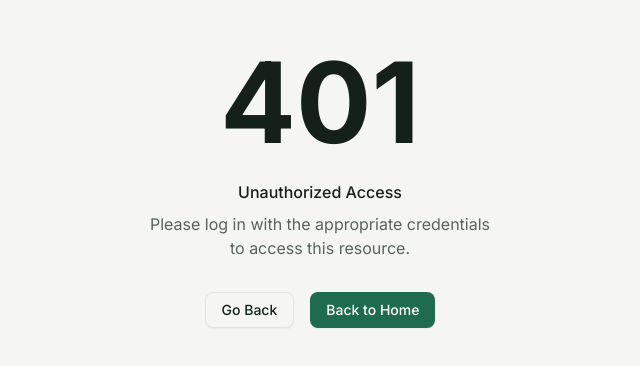
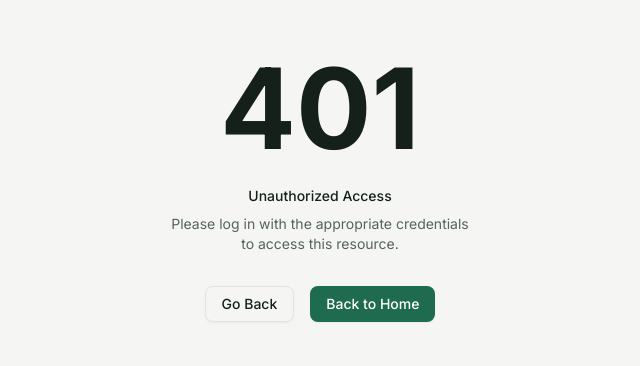
Before and after one commit to albaihaqii/nutrify, a React (Vite) app in the folder frontend/: page /401 in a window 1280 px wide. Shown: the part 220-586 px from the top of the page, without its empty margins (320-960 px from the left). Built offline with nearby package versions, Linux system fonts and the light colour scheme; no server answers.

Commit message:
style(frontend): use 14px base text and match login alert radius

```diff
--- a/frontend/src/features/auth/sign-in/components/user-auth-form.tsx
+++ b/frontend/src/features/auth/sign-in/components/user-auth-form.tsx
@@ -80,7 +80,7 @@ export function UserAuthForm({ redirectTo }: UserAuthFormProps) {
       {loginError && (
         <div
           role='alert'
-          className='flex items-start gap-2.5 rounded-lg bg-status-high-bg p-3 text-status-high-fg'
+          className='flex items-start gap-2.5 rounded-md bg-status-high-bg p-3 text-status-high-fg'
         >
           <TriangleAlert className='mt-0.5 size-4 shrink-0' />
           <div>
--- a/frontend/src/styles/index.css
+++ b/frontend/src/styles/index.css
@@ -15,6 +15,8 @@
   }
   body {
     @apply min-h-svh w-full bg-background text-foreground has-[div[data-variant='inset']]:bg-sidebar;
+    font-size: 14px;
+    line-height: 1.45;
   }
 
   /* Override Radix scroll locking for sticky headers */
```
